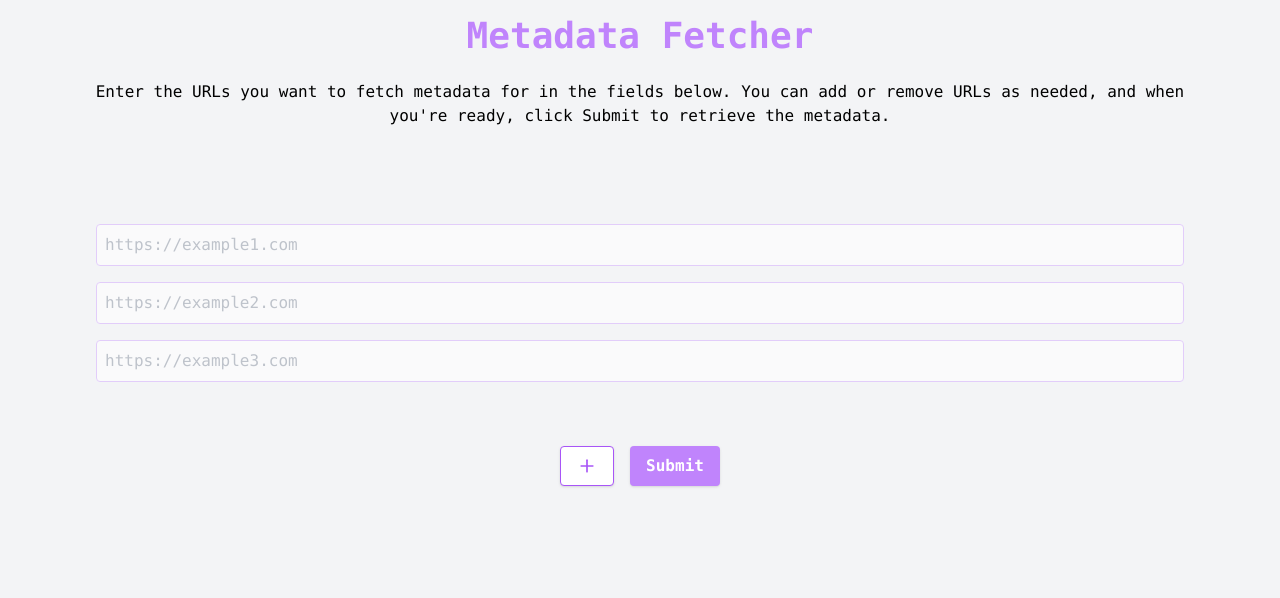
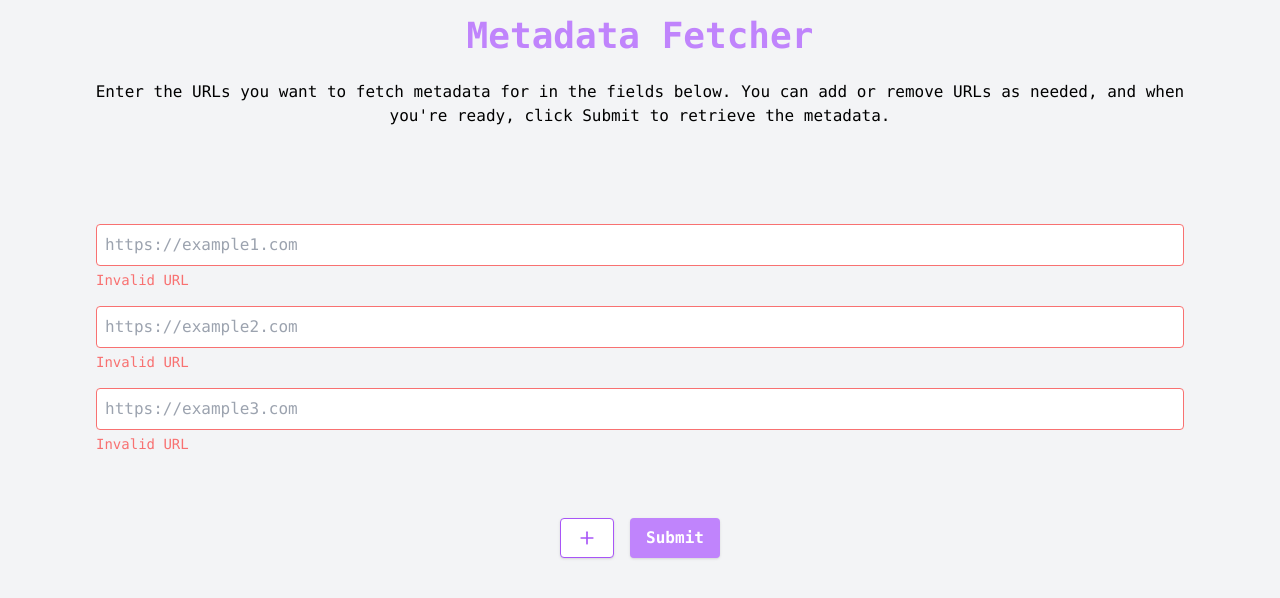
Before and after one commit to tommyash122/metadata-fetcher, a React (Create React App) app in the folder client/: page / in a window 1280 px wide. Shown: the top 598 px of the page. Built offline with nearby package versions, Linux system fonts and the light colour scheme.

Commit message:
invalid url while typing

```diff
--- a/client/src/App.js
+++ b/client/src/App.js
@@ -1,4 +1,4 @@
-import React, { useState } from 'react';
+import React, { useEffect, useState } from 'react';
 import Form from './components/form/Form';
 import MetadataDisplay from './components/form/MetadataDisplay';
 import { fetchMetadata } from './services/api';
@@ -9,6 +9,7 @@ function App() {
   const [urls, setUrls] = useState(['', '', '']);
   const [metadata, setMetadata] = useState([]);
   const [isLoading, setIsLoading] = useState(false);
+  const [invalidUrls, setInvalidUrls] = useState([]);
 
   const handleChange = (index, value) => {
     const newUrls = [...urls];
@@ -25,13 +26,16 @@ function App() {
     setUrls(newUrls);
   };
 
+  useEffect(() => {
+    const invalids = urls.map(url => !validator.isURL(url));
+    setInvalidUrls(invalids);
+  }, [urls]);
+
   const handleSubmit = async () => {
     setMetadata([]);
     setIsLoading(true);
 
-    // Validate URLs before submitting
-    const invalidUrls = urls.filter(url => !validator.isURL(url));
-    if (invalidUrls.length > 0) {
+    if (invalidUrls.some(isInvalid => isInvalid)) {
       showErrorToast('One or more URLs are invalid.');
       setIsLoading(false);
       return;
@@ -71,6 +75,7 @@ function App() {
         onRemoveUrl={handleRemoveUrl}
         onSubmit={handleSubmit}
         isLoading={isLoading}
+        invalidUrls={invalidUrls}
       />
       <ToastManager />
       {metadata.length > 0 && <MetadataDisplay metadata={metadata} />}
--- a/client/src/components/form/Form.js
+++ b/client/src/components/form/Form.js
@@ -4,7 +4,7 @@ import { Plus } from 'lucide-react';
 import { ClipLoader } from 'react-spinners';
 import { showErrorToast } from '../common/ToastManager';
 
-function Form({ urls, onChange, onAddUrl, onRemoveUrl, onSubmit, error, isLoading }) {
+function Form({ urls, onChange, onAddUrl, onRemoveUrl, onSubmit, error, isLoading, invalidUrls }) {
 
   useEffect(() => {
     if (error) {
@@ -14,7 +14,7 @@ function Form({ urls, onChange, onAddUrl, onRemoveUrl, onSubmit, error, isLoadin
 
   return (
     <form onSubmit={(e) => { e.preventDefault(); onSubmit(); }} className="space-y-4">
-      <UrlList urls={urls} onChange={onChange} onRemoveUrl={onRemoveUrl} />
+      <UrlList urls={urls} onChange={onChange} onRemoveUrl={onRemoveUrl} invalidUrls={invalidUrls}/>
 
       <div className="flex justify-center space-x-4">
         <button
--- a/client/src/components/form/UrlInput.js
+++ b/client/src/components/form/UrlInput.js
@@ -2,21 +2,24 @@ import React from 'react';
 import { Copy, X } from 'lucide-react';
 import { showToast } from '../common/ToastManager';
 
-function UrlInput({ index, value, onChange, onRemoveUrl, showRemoveButton }) {
+function UrlInput({ index, value, onChange, onRemoveUrl, showRemoveButton, isInvalid }) {
   const handleCopy = () => {
     navigator.clipboard.writeText(value);
     showToast('Copied to clipboard!');
   };
 
   return (
-    <div className="flex items-center space-x-2 mb-4">
+    <div className="mb-4">
+      <div className="flex items-center space-x-2">
         <div className="relative flex-grow">
           <input
             type="text"
             value={value}
             onChange={(e) => onChange(index, e.target.value)}
             placeholder={`https://example${index + 1}.com`}
-          className="border border-purple-300 rounded p-2 w-full focus:border-purple-700 focus:ring-1 focus:ring-purple-600 focus:outline-none pr-10 opacity-60 hover:opacity-60"
+            className={`border rounded p-2 w-full focus:outline-none pr-10 ${
+              isInvalid ? 'border-red-400 focus:border-red-500' : 'border-purple-300 focus:border-purple-700 focus:ring-1 focus:ring-purple-600'
+            }`}
             required
           />
           {value && (
@@ -32,10 +35,12 @@ function UrlInput({ index, value, onChange, onRemoveUrl, showRemoveButton }) {
           <button
             type="button"
             onClick={() => onRemoveUrl(index)}
-          className="border border-red-500 text-red-500 font-bold py-2 px-2 rounded shadow flex items-center justify-center bg-white hover:bg-red-100">
+            className="text-purple-700 hover:text-purple-900">
             <X size={20} />
           </button>
         )}
+      </div>
+      {isInvalid && <p className="text-red-400 text-sm mt-1">Invalid URL</p>}
     </div>
   );
 }
--- a/client/src/components/form/UrlList.js
+++ b/client/src/components/form/UrlList.js
@@ -1,7 +1,8 @@
 import React from 'react';
 import UrlInput from './UrlInput';
 
-function UrlList({ urls, onChange, onRemoveUrl }) {
+function UrlList({ urls, onChange, onRemoveUrl, invalidUrls }) {
+
   return (
     <div className="p-8 pt-16 max-w-6xl mx-auto">
       {urls.map((url, index) => (
@@ -12,6 +13,7 @@ function UrlList({ urls, onChange, onRemoveUrl }) {
           onChange={onChange}
           onRemoveUrl={onRemoveUrl}
           showRemoveButton={urls.length > 3}
+          isInvalid={invalidUrls[index]}
         />
       ))}
     </div>
```
Lines whose indentation alone changed are shown as unchanged.
